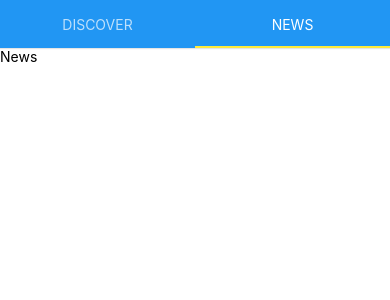
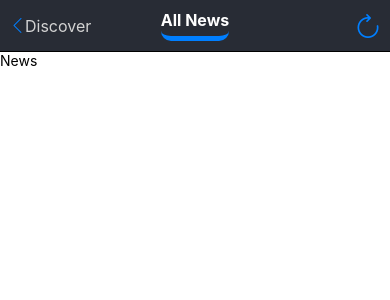
Before and after one commit to Arifdamar/react-native-news-app, a React Native app: screen / in a window 390 px wide. Shown: the top 300 px of the page. Built offline with nearby package versions, Linux system fonts and the light colour scheme.

Commit message:
Add Custom Tab Navigation

```diff
--- a/components/InShortTabs.js
+++ b/components/InShortTabs.js
@@ -3,6 +3,7 @@ import { View, Text, useWindowDimensions } from 'react-native'
 import { SceneMap, TabView } from "react-native-tab-view";
 import DiscoverScreen from "../screens/DiscoverScreen";
 import NewsScreen from "../screens/NewsScreen";
+import TabNavigation from "./TabNavigation";
 
 export default function InShortTabs() {
     const layout = useWindowDimensions();
@@ -25,6 +26,12 @@ export default function InShortTabs() {
             renderScene={renderScene}
             onIndexChange={setIndex}
             initialLayout={{ width: layout.width }}
+            renderTabBar={() =>
+                <TabNavigation
+                    index={index}
+                    setIndex={setIndex}
+                />
+            }
         />
     )
 }
--- /dev/null
+++ b/components/TabNavigation.js
@@ -0,0 +1,83 @@
+import { AntDesign, MaterialCommunityIcons, SimpleLineIcons } from "@expo/vector-icons"
+import React from 'react'
+import { View, Text, StyleSheet, TouchableOpacity } from 'react-native'
+
+export default function TabNavigation({ index, setIndex }) {
+    return (
+        <View style={{ ...styles.container, backgroundColor: "#282C35" }}>
+            {index === 0 ? (
+                <TouchableOpacity style={styles.left}>
+                    <Text style={{ ...styles.text, color: "lightgrey" }}>
+                        <MaterialCommunityIcons
+                            name="theme-light-dark"
+                            size={24}
+                            color="#007FFF"
+                        />
+                    </Text>
+                </TouchableOpacity>
+            ) : (
+                <TouchableOpacity style={styles.left} onPress={() => setIndex(index === 0 ? 1 : 0)}>
+                    <SimpleLineIcons name="arrow-left" size={15} color="#007FFF" />
+                    <Text style={{ ...styles.text, color: "lightgrey" }}>Discover</Text>
+                </TouchableOpacity>
+            )}
+
+            <Text style={{ ...styles.center, color: "white" }}>
+                {index ? "All News" : "Discover"}
+            </Text>
+            {index ? (
+                <TouchableOpacity
+                    style={styles.right}
+                >
+                    <Text style={styles.text}>
+                        <AntDesign name="reload1" size={24} color="#007FFF" />
+                    </Text>
+                </TouchableOpacity>
+            ) : (
+                <TouchableOpacity
+                    style={styles.left}
+                    onPress={() => setIndex(index === 0 ? 1 : 0)}
+                >
+                    <Text
+                        style={{ ...styles.text, color: "white" }}
+                    >
+                        All News
+                    </Text>
+                    <SimpleLineIcons name="arrow-right" size={15} color="#007FFF" />
+                </TouchableOpacity>
+            )}
+        </View>
+    )
+}
+
+const styles = StyleSheet.create({
+    container: {
+        flexDirection: "row",
+        justifyContent: "space-between",
+        padding: 10,
+        alignItems: "center",
+        borderBottomColor: "black",
+        borderBottomWidth: 0.5,
+    },
+    center: {
+        paddingBottom: 6,
+        borderBottomColor: "#007FFF",
+        borderBottomWidth: 5,
+        borderRadius: 10,
+        fontSize: 16,
+        fontWeight: "700",
+    },
+    left: {
+        flexDirection: "row",
+        alignItems: "center",
+        width: 80,
+        justifyContent: "space-between",
+    },
+    text: {
+        fontSize: 16,
+    },
+    right: {
+        width: 80,
+        alignItems: "flex-end",
+    },
+})
```
